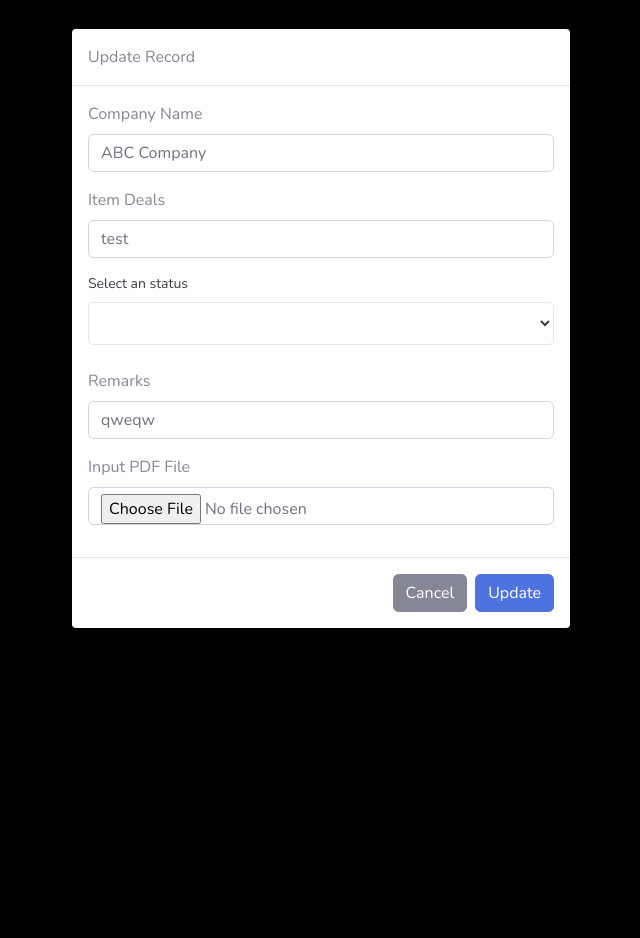
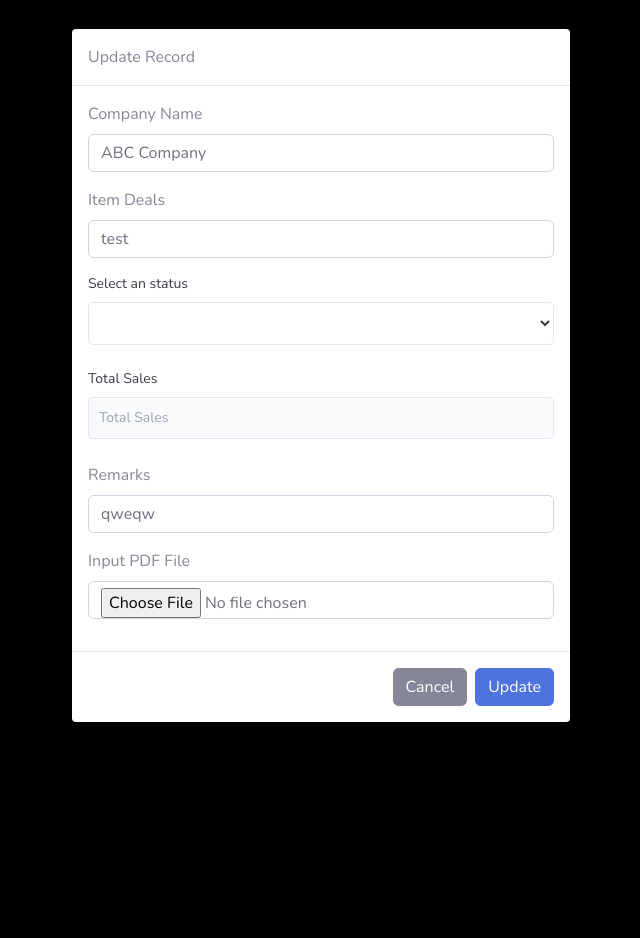
Before and after one commit to jcmoralba/CRM_FAE, a PHP site: page /new_prospect.php in a window 1280 px wide, after a click on "Edit". Shown: the whole page, without its empty margins (319-959 px from the left). Run offline with PHP 8.4, Linux system fonts and the light colour scheme; data comes from the database, SQL or seed files in the repository; data that the repository does not hold is empty; some libraries are stand-ins or nearby versions.

Commit message:
fix data gather

```diff
--- a/client_list.php
+++ b/client_list.php
@@ -30,7 +30,7 @@
               </thead>
               <tbody>
                   <?php
-                  $sql = "SELECT * FROM client_list";
+                  $sql = "SELECT * FROM new_prospect WHERE `status`='Close Deals'";
                   $stmt = $con->prepare($sql);
                   $stmt->execute();
                   while ($row = $stmt->fetch()) {
--- a/includes/connect.php
+++ b/includes/connect.php
@@ -5,6 +5,8 @@ $dsn = "mysql:host={$host};dbname={$dbase}";
 $uname = "root";
 $pw = "";
 
+
+date_default_timezone_set("Singapore");
 try {
     $con = new PDO($dsn, $uname, $pw);
     if($con) {
--- a/new_prospect.php
+++ b/new_prospect.php
@@ -35,6 +35,11 @@ include "navbar-TEST.php";
     </div>
     <!-- Pin to top right corner -->
     <div class="relative h-32 w-32 ...">
+
+  <?php
+
+  ?>
+
       <button data-modal-target="static-modal" data-modal-toggle="static-modal"
         class="ml-30 block text-white bg-blue-700 hover:bg-blue-800 focus:ring-2 focus:outline-none focus:ring-blue-300 font-medium rounded-lg text-sm px-5 py-2.5 text-center dark:bg-blue-600 dark:hover:bg-blue-700 dark:focus:ring-blue-800"
         type="button">
@@ -56,7 +61,7 @@ include "navbar-TEST.php";
         </thead>
         <tbody>
           <?php
-          $sql = "SELECT * FROM new_prospect";
+          $sql = "SELECT * FROM new_prospect WHERE `status` != 'Close Deals'";
           $stmt = $con->prepare($sql);
           $stmt->execute();
           while ($row = $stmt->fetch()) {
@@ -171,8 +176,8 @@ include "navbar-TEST.php";
             </div>
 
             <div class="mb-6">
-              <label for="total_sale" class="block mb-2 text-sm font-medium text-gray-900 dark:text-black">Total Sales</label>
-              <input type="text" id="remark" name="total_sale"
+              <label for="total_sales" class="block mb-2 text-sm font-medium text-gray-900 dark:text-black">Total Sales</label>
+              <input type="text" id="total_sales" name="total_sales"
                 class="bg-gray-50 border border-gray-300 text-black text-sm rounded-lg focus:ring-blue-500 focus:border-blue-500 block w-full p-2.5 dark:white dark:border-gray-600 dark:placeholder-gray-400 dark:text-gray-900 dark:focus:ring-blue-500 dark:focus:border-blue-500"
                 placeholder="Total Sales" required />
             </div>
--- a/new_prospect_update.php
+++ b/new_prospect_update.php
@@ -57,8 +57,13 @@
             </select>
           </div>
 
-
-
+          <div class="mb-6">
+            <label for="total_sales" class="block mb-2 text-sm font-medium text-gray-900 dark:text-black">Total
+              Sales</label>
+            <input type="text" id="total_sales" name="total_sales" value="<?php echo $row['total_sales']; ?>"
+              class="bg-gray-50 border border-gray-300 text-black text-sm rounded-lg focus:ring-blue-500 focus:border-blue-500 block w-full p-2.5 dark:white dark:border-gray-600 dark:placeholder-gray-400 dark:text-gray-900 dark:focus:ring-blue-500 dark:focus:border-blue-500"
+              placeholder="Total Sales" required >
+          </div>
 
 
           <div class="mb-3">
```
Also changed, not shown: new_prospect_process.php (+6 -4 lines).
